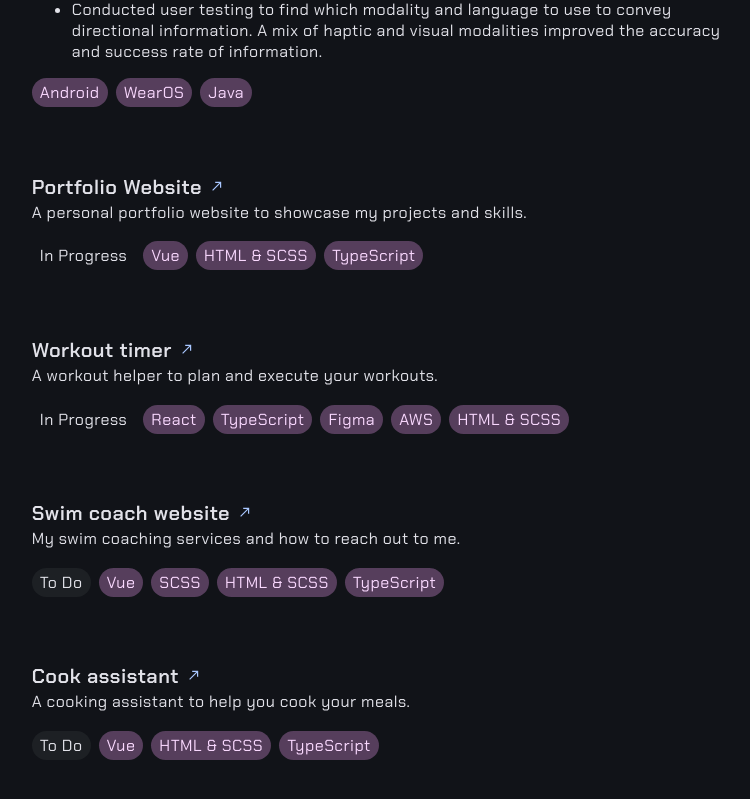
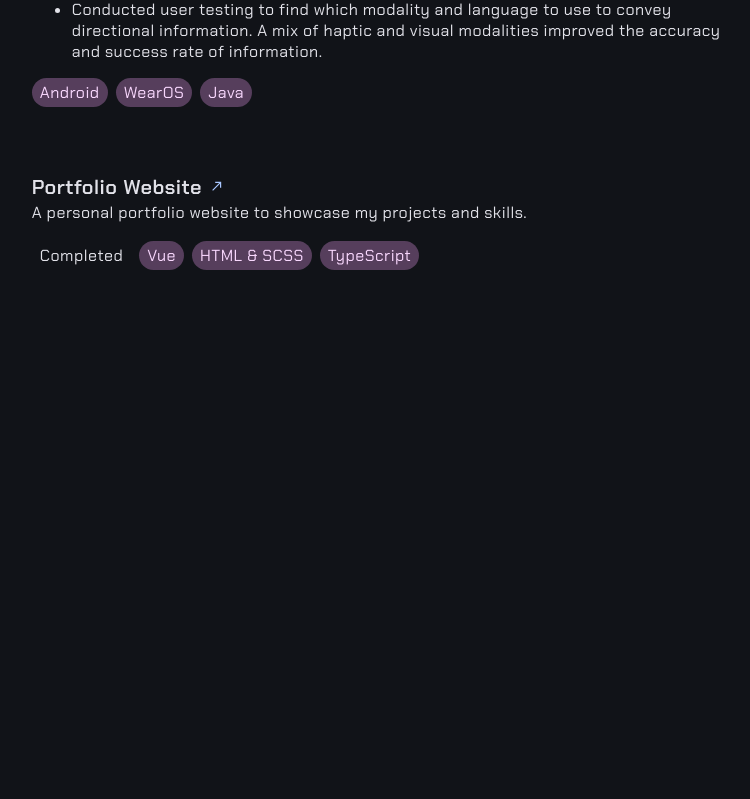
Before and after one commit to AlexGreau/Portfolio, a Vue app: page / in a window 1280 px wide. Shown: the part 2226-3025 px from the top of the page, without its empty margins (517-1267 px from the left). After the commit the page ends 2538 px from the top, so only its background shows below. Built offline with nearby package versions, Linux system fonts and the light colour scheme.

Commit message:
chore: cleanup projects

```diff
--- a/src/components/cards/ProjectCard.vue
+++ b/src/components/cards/ProjectCard.vue
@@ -1,6 +1,6 @@
 <template>
   <article class="card project">
-    <router-link v-if="project.route" :to="project.route">{{ project.name }}</router-link>
+    <a v-if="project.link" :href="project.link" target="_blank">{{ project.name }}</a>
     <p>{{ project.description }}</p>
     <ul class="tech-stack">
       <li class="pill" :class="getStatusPillClass(project.status)" v-if="project.status">
@@ -13,7 +13,6 @@
 <script lang="ts">
 import { defineComponent } from 'vue'
 import type { Project } from '../../model/Project'
-import { RouterLink } from 'vue-router'
 import { Status } from '@/model/Status'
 
 export default defineComponent({
--- a/src/model/Project.ts
+++ b/src/model/Project.ts
@@ -6,7 +6,7 @@ export interface Project {
   status: Status
   id: number
   techStack: TechName[]
-  route?: string
+  link?: string
   description?: string
   image?: string
 }
--- a/src/views/HomeView.vue
+++ b/src/views/HomeView.vue
@@ -137,38 +137,38 @@ const projects = ref<Array<Project>>([
     id: 1,
     name: 'Portfolio Website',
     techStack: [TechName.VUE, TechName.HTML_SCSS, TechName.TS],
-    status: Status.IN_PROGRESS,
+    status: Status.COMPLETED,
     description: 'A personal portfolio website to showcase my projects and skills.',
     image: '../assets/img/portfolio.png',
-    route: '/projects/portfolio',
+    link: 'https://github.com/AlexGreau/Portfolio',
   },
-  {
-    id: 2,
-    name: 'Workout timer',
-    techStack: [TechName.REACT, TechName.TS, TechName.FIGMA, TechName.AWS, TechName.HTML_SCSS],
-    status: Status.IN_PROGRESS,
-    description: 'A workout helper to plan and execute your workouts.',
-    image: '../assets/img/task-manager.png',
-    route: '/projects/workout-timer',
-  },
-  {
-    id: 3,
-    name: 'Swim coach website',
-    techStack: [TechName.VUE, TechName.SCSS, TechName.HTML_SCSS, TechName.TS],
-    status: Status.TO_DO,
-    description: 'My swim coaching services and how to reach out to me.',
-    image: '../assets/img/task-manager.png',
-    route: '/projects/swim-coach',
-  },
-  {
-    id: 4,
-    name: 'Cook assistant',
-    techStack: [TechName.VUE, TechName.HTML_SCSS, TechName.TS],
-    status: Status.TO_DO,
-    description: 'A cooking assistant to help you cook your meals.',
-    image: '../assets/img/task-manager.png',
-    route: '/projects/cook-assistant',
-  },
+  // {
+  //   id: 2,
+  //   name: 'Workout timer',
+  //   techStack: [TechName.REACT, TechName.TS, TechName.FIGMA, TechName.AWS, TechName.HTML_SCSS],
+  //   status: Status.IN_PROGRESS,
+  //   description: 'A workout helper to plan and execute your workouts.',
+  //   image: '../assets/img/task-manager.png',
+  //   link: '/projects/workout-timer',
+  // },
+  // {
+  //   id: 3,
+  //   name: 'Swim coach website',
+  //   techStack: [TechName.VUE, TechName.SCSS, TechName.HTML_SCSS, TechName.TS],
+  //   status: Status.TO_DO,
+  //   description: 'My swim coaching services and how to reach out to me.',
+  //   image: '../assets/img/task-manager.png',
+  //   link: '/projects/swim-coach',
+  // },
+  // {
+  //   id: 4,
+  //   name: 'Cook assistant',
+  //   techStack: [TechName.VUE, TechName.HTML_SCSS, TechName.TS],
+  //   status: Status.TO_DO,
+  //   description: 'A cooking assistant to help you cook your meals.',
+  //   image: '../assets/img/task-manager.png',
+  //   link: '/projects/cook-assistant',
+  // },
 ])
 
 const WorkExperiences = ref<Array<WorkExp>>([
@@ -293,7 +293,7 @@ onMounted(() => {
     {
       root: null,
       rootMargin: '0px',
-      threshold: 0.3, // 30% of section must be visible
+      threshold: 0.4, // 30% of section must be visible
     },
   )
   sections.forEach((section) => observer.observe(section))
```
